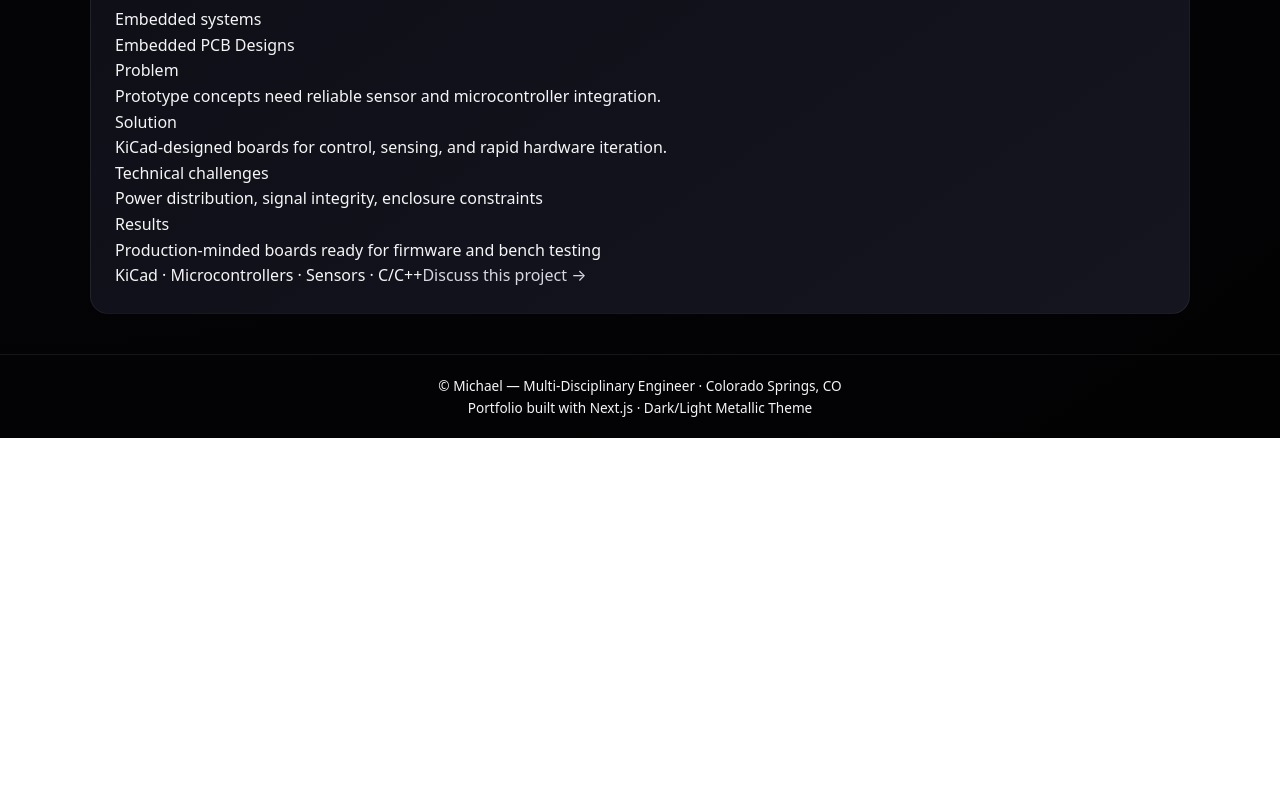
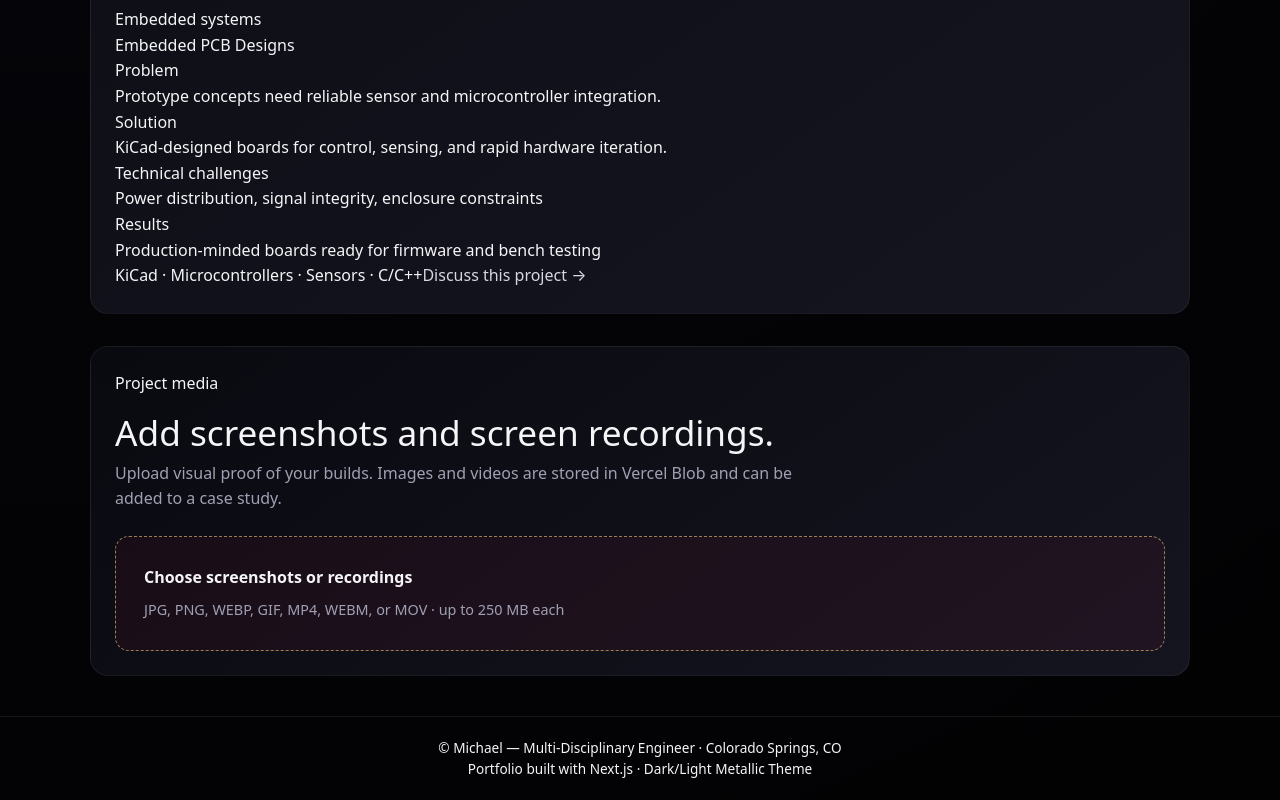
Before and after one commit to gallegosmike1997/Michael-g_portfolio, a Next.js app: page /projects in a window 1280 px wide. Shown: the part 1222-2022 px from the top of the page. Before the commit the page ends 1660 px from the top, so only its background shows below. Built offline with nearby package versions, Linux system fonts and the light colour scheme.

Commit message:
Add project screenshot and recording uploads

```diff
--- /dev/null
+++ b/app/api/project-media/route.ts
@@ -0,0 +1,45 @@
+import { put } from "@vercel/blob";
+import { NextResponse } from "next/server";
+
+const allowedTypes = new Set([
+  "image/jpeg",
+  "image/png",
+  "image/webp",
+  "image/gif",
+  "video/mp4",
+  "video/webm",
+  "video/quicktime",
+]);
+
+const maxFileSize = 250 * 1024 * 1024;
+
+export async function POST(request: Request) {
+  const formData = await request.formData();
+  const file = formData.get("file");
+
+  if (!(file instanceof File)) {
+    return NextResponse.json({ error: "Choose an image or video first." }, { status: 400 });
+  }
+
+  if (!allowedTypes.has(file.type)) {
+    return NextResponse.json({ error: "Use JPG, PNG, WEBP, GIF, MP4, WEBM, or MOV files." }, { status: 415 });
+  }
+
+  if (file.size > maxFileSize) {
+    return NextResponse.json({ error: "Files must be smaller than 250 MB." }, { status: 413 });
+  }
+
+  try {
+    const safeName = file.name.replace(/[^a-zA-Z0-9._-]/g, "-");
+    const blob = await put(`portfolio-projects/${Date.now()}-${safeName}`, file, {
+      access: "public",
+      addRandomSuffix: false,
+      contentType: file.type,
+    });
+
+    return NextResponse.json({ url: blob.url, pathname: blob.pathname, contentType: file.type, name: file.name });
+  } catch (error) {
+    console.error("Project media upload failed", error);
+    return NextResponse.json({ error: "Upload failed. Check the Blob integration and try again." }, { status: 500 });
+  }
+}
--- a/app/projects/page.tsx
+++ b/app/projects/page.tsx
@@ -3,6 +3,7 @@
 import Header from "@/components/Header";
 import Footer from "@/components/Footer";
 import Projects from "@/sections/Projects";
+import ProjectMediaUploader from "@/components/ProjectMediaUploader";
 
 export default function ProjectsPage() {
   return (
@@ -10,6 +11,7 @@ export default function ProjectsPage() {
       <Header />
       <main>
         <Projects />
+        <ProjectMediaUploader />
       </main>
       <Footer />
     </>
--- a/package.json
+++ b/package.json
@@ -9,6 +9,7 @@
     "lint": "eslint"
   },
   "dependencies": {
+    "@vercel/blob": "^2.8.2",
     "framer-motion": "^13.1.1",
     "next": "16.3.3",
     "react": "19.2.8",
--- a/src/app/globals.css
+++ b/src/app/globals.css
@@ -157,6 +157,91 @@ body[data-theme="light"] footer {
 }
 
 /* ---------------------------------------------------------
+   PROJECT MEDIA UPLOADS
+--------------------------------------------------------- */
+.media-uploader {
+  display: grid;
+  gap: 24px;
+}
+
+.media-uploader h2 {
+  margin-top: 8px;
+  font-size: clamp(1.5rem, 3vw, 2.2rem);
+}
+
+.media-uploader p {
+  max-width: 680px;
+  color: #a0a0b3;
+}
+
+body[data-theme="light"] .media-uploader p {
+  color: #3a3a45;
+}
+
+.upload-dropzone {
+  display: grid;
+  gap: 8px;
+  padding: 28px;
+  border: 1px dashed rgba(201, 164, 107, 0.75);
+  border-radius: 14px;
+  cursor: pointer;
+  background: rgba(123, 30, 59, 0.12);
+}
+
+body[data-theme="light"] .upload-dropzone {
+  background: #fff8f0;
+  border-color: #7b1e3b;
+}
+
+.upload-dropzone input {
+  position: absolute;
+  width: 1px;
+  height: 1px;
+  opacity: 0;
+}
+
+.upload-dropzone span,
+.media-card span {
+  color: #a0a0b3;
+  font-size: 0.9rem;
+}
+
+.media-grid {
+  display: grid;
+  grid-template-columns: repeat(auto-fit, minmax(220px, 1fr));
+  gap: 16px;
+}
+
+.media-card {
+  display: grid;
+  gap: 10px;
+  overflow: hidden;
+  border-radius: 12px;
+  border: 1px solid rgba(255, 255, 255, 0.08);
+  background: rgba(0, 0, 0, 0.16);
+  padding-bottom: 10px;
+}
+
+.media-card img,
+.media-card video {
+  display: block;
+  width: 100%;
+  aspect-ratio: 16 / 10;
+  object-fit: cover;
+}
+
+.media-card span {
+  padding: 0 12px;
+  overflow: hidden;
+  text-overflow: ellipsis;
+  white-space: nowrap;
+}
+
+.upload-message {
+  color: #c9a46b !important;
+}
+
+/* ---------------------------------------------------------
    RESPONSIVE DESIGN
 --------------------------------------------------------- */
 @media (max-width: 900px) {
--- /dev/null
+++ b/src/components/ProjectMediaUploader.tsx
@@ -0,0 +1,54 @@
+"use client";
+
+import { ChangeEvent, useState } from "react";
+
+type UploadedMedia = { url: string; name: string; contentType: string };
+
+export default function ProjectMediaUploader() {
+  const [uploads, setUploads] = useState<UploadedMedia[]>([]);
+  const [isUploading, setIsUploading] = useState(false);
+  const [message, setMessage] = useState("");
+
+  async function handleFiles(event: ChangeEvent<HTMLInputElement>) {
+    const files = Array.from(event.target.files ?? []);
+    if (!files.length) return;
+    setIsUploading(true);
+    setMessage("");
+
+    try {
+      const results: UploadedMedia[] = [];
+      for (const file of files) {
+        const formData = new FormData();
+        formData.append("file", file);
+        const response = await fetch("/api/project-media", { method: "POST", body: formData });
+        const data = await response.json();
+        if (!response.ok) throw new Error(data.error ?? "Upload failed");
+        results.push(data);
+      }
+      setUploads((current) => [...results, ...current]);
+      setMessage(`${results.length} file${results.length === 1 ? "" : "s"} uploaded successfully.`);
+    } catch (error) {
+      setMessage(error instanceof Error ? error.message : "Upload failed. Try again.");
+    } finally {
+      setIsUploading(false);
+      event.target.value = "";
+    }
+  }
+
+  return (
+    <section className="media-uploader" aria-labelledby="media-uploader-title">
+      <div>
+        <div className="section-kicker">Project media</div>
+        <h2 id="media-uploader-title">Add screenshots and screen recordings.</h2>
+        <p>Upload visual proof of your builds. Images and videos are stored in Vercel Blob and can be added to a case study.</p>
+      </div>
+      <label className="upload-dropzone">
+        <input type="file" accept="image/*,video/mp4,video/webm,video/quicktime" multiple onChange={handleFiles} disabled={isUploading} />
+        <strong>{isUploading ? "Uploading…" : "Choose screenshots or recordings"}</strong>
+        <span>JPG, PNG, WEBP, GIF, MP4, WEBM, or MOV · up to 250 MB each</span>
+      </label>
+      {message && <p className="upload-message" role="status">{message}</p>}
+      {uploads.length > 0 && <div className="media-grid">{uploads.map((media) => <article className="media-card" key={media.url}>{media.contentType.startsWith("video/") ? <video src={media.url} controls preload="metadata" /> : <img src={media.url} alt={media.name} /> }<span>{media.name}</span></article>)}</div>}
+    </section>
+  );
+}
```
Also changed, not shown: 1 other file (tests, documents, lock files or other folders).
